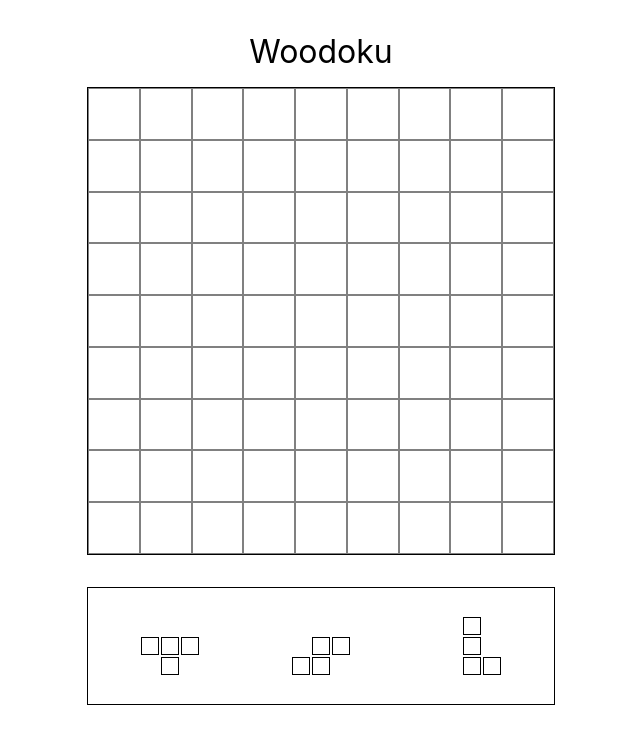
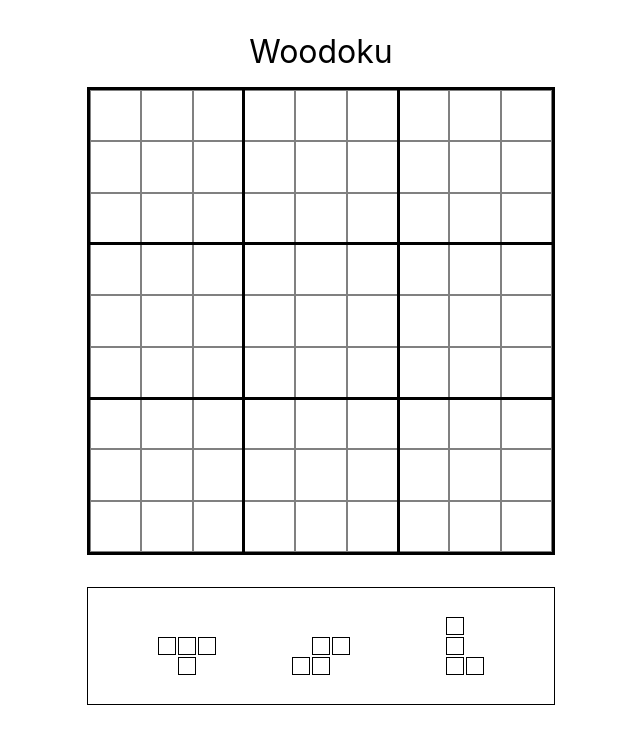
Before and after one commit to TimPaisley/sudotris, a React (Create React App) app: page / in a window 1280 px wide. Shown: the top 744 px of the page, without its empty margins (319-959 px from the left). Built offline with nearby package versions, Linux system fonts and the light colour scheme.

Commit message:
Restock shape bucket when empty and add dividing lines to board

```diff
--- a/src/App.tsx
+++ b/src/App.tsx
@@ -44,7 +44,18 @@ function App() {
         const newBoard = placeShape(clearBoard, shapeCoordinates)
 
         setBoard(newBoard)
+        removeShape(event.active.id)
       }
+    }
+  }
+
+  const removeShape = (id: string) => {
+    const newShapes = bucketShapes.filter(s => s !== id)
+
+    if (newShapes.length > 0) {
+      setBucketShapes(newShapes)
+    } else {
+      setBucketShapes(getRandomShapeTypes(3))
     }
   }
 
--- a/src/Board/Board.module.css
+++ b/src/Board/Board.module.css
@@ -1,9 +1,30 @@
 .board {
-  border: 1px solid black;
+  border: 3px solid black;
   aspect-ratio: 1;
 
   display: flex;
   flex-wrap: wrap;
+  position: relative;
+}
+
+.boardDividerV {
+  position: absolute;
+  height: 100%;
+  width: 34%;
+  left: 33%;
+
+  border-left: 3px solid black;
+  border-right: 3px solid black;
+}
+
+.boardDividerH {
+  position: absolute;
+  width: 100%;
+  height: 34%;
+  top: 33%;
+
+  border-top: 3px solid black;
+  border-bottom: 3px solid black;
 }
 
 .square {
--- a/src/Board/Board.tsx
+++ b/src/Board/Board.tsx
@@ -11,6 +11,8 @@ export default function Board({ board }: BoardProps) {
   return (
     <div className={styles.board}>
       {board.map((tile, i) => <Square key={i} squareId={i} highlighted={tile.highlight} active={tile.active} />)}
+      <div className={styles.boardDividerH} />
+      <div className={styles.boardDividerV} />
     </div>
   )
 }
--- a/src/Bucket/Bucket.module.css
+++ b/src/Bucket/Bucket.module.css
@@ -4,5 +4,5 @@
   padding: 0.5rem 2rem;
   width: 100%;
   display: flex;
-  justify-content: space-between;
+  justify-content: space-around;
 }
```
